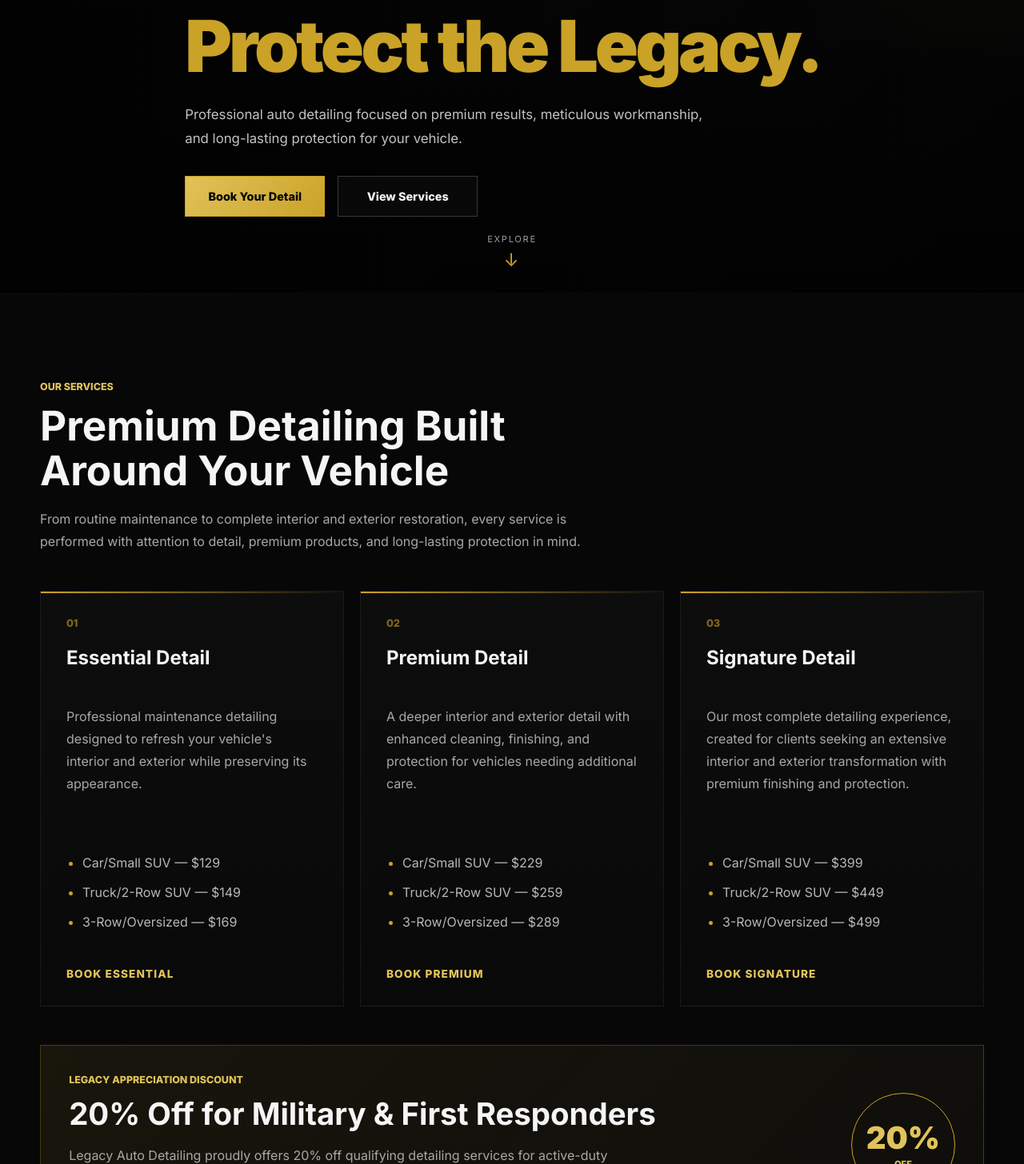
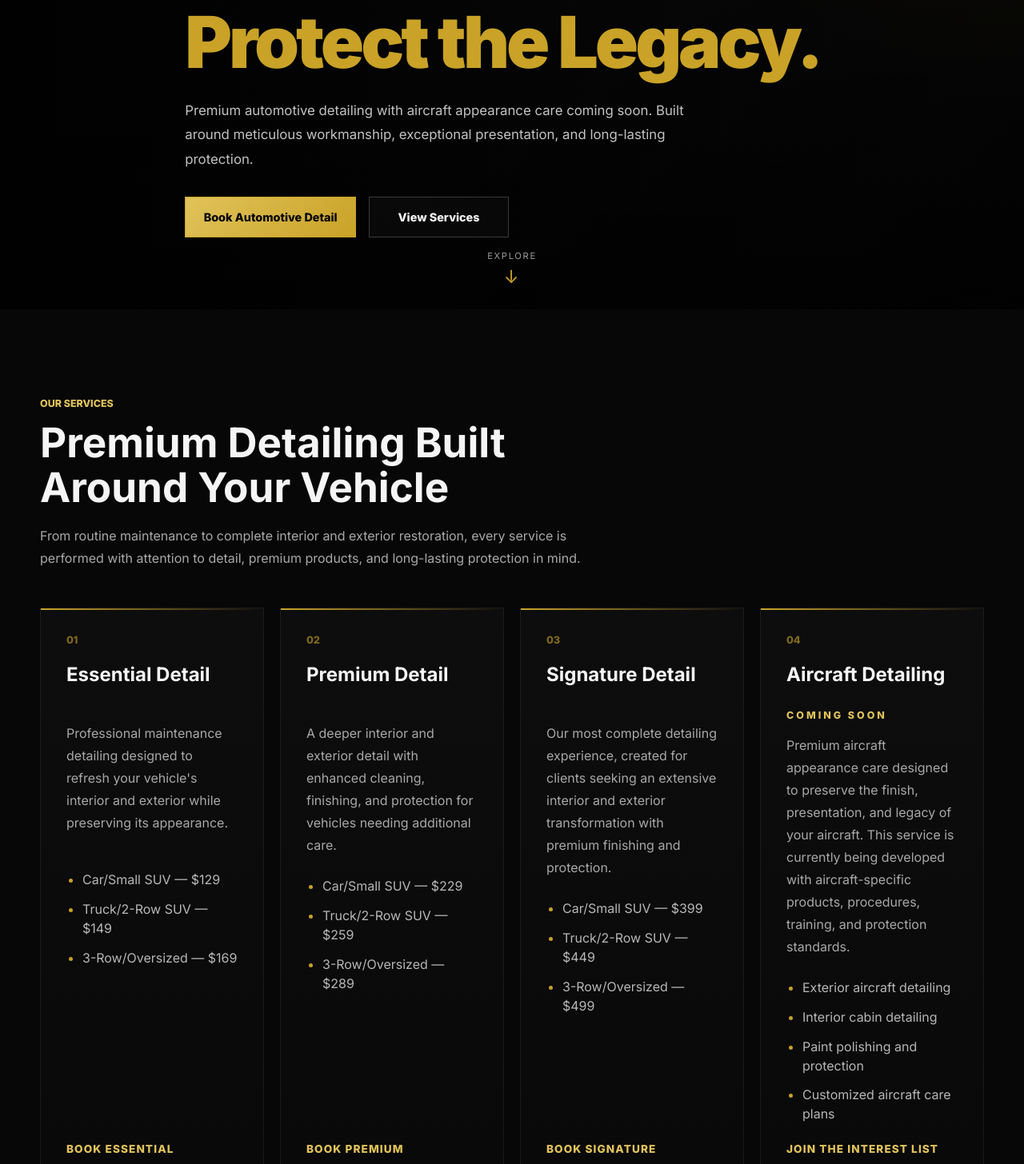
Before and after one commit to Herst22/legacy-auto-detailing, a Next.js app: page / in a window 1280 px wide. Shown: the part 434-1890 px from the top of the page at 80% size. Built offline with nearby package versions, Linux system fonts and the light colour scheme.

Commit message:
Add aircraft detailing coming soon updates

```diff
--- a/app/globals.css
+++ b/app/globals.css
@@ -1641,3 +1641,13 @@ section {
   text-justify: none !important;
   word-spacing: normal !important;
 }
+/* Fix stretched word spacing in Our Promise and Footer */
+.promise-content p,
+.footer-brand p,
+.footer-bottom p {
+  text-align: center !important;
+  text-align-last: auto !important;
+  word-spacing: normal !important;
+  letter-spacing: normal !important;
+  white-space: normal !important;
+}
--- a/app/layout.tsx
+++ b/app/layout.tsx
@@ -11,12 +11,13 @@ export const metadata: Metadata = {
   metadataBase: new URL("https://legacyautodetailingar.com"),
 
   title: {
-    default: "Legacy Auto Detailing LLC | Premium Auto Detailing",
+    default:
+      "Legacy Auto Detailing LLC | Premium Automotive Detailing",
     template: "%s | Legacy Auto Detailing LLC",
   },
 
   description:
-    "Premium auto detailing in Arkansas offering professional interior and exterior detailing, monthly memberships, and premium vehicle care.",
+    "Premium mobile automotive detailing in Arkansas offering interior and exterior detailing, monthly memberships, and professional vehicle care. Aircraft detailing services are coming soon.",
 
   keywords: [
     "Legacy Auto Detailing",
@@ -27,6 +28,9 @@ export const metadata: Metadata = {
     "Exterior Detailing",
     "Premium Auto Detailing",
     "Arkansas Auto Detailer",
+    "Aircraft Detailing Coming Soon",
+    "Aircraft Detailing Arkansas",
+    "Private Aircraft Detailing",
   ],
 
   authors: [{ name: "Legacy Auto Detailing LLC" }],
@@ -34,7 +38,7 @@ export const metadata: Metadata = {
   publisher: "Legacy Auto Detailing LLC",
 
   applicationName: "Legacy Auto Detailing LLC",
-  category: "Automotive",
+  category: "Automotive Detailing",
 
   robots: {
     index: true,
@@ -42,9 +46,10 @@ export const metadata: Metadata = {
   },
 
   openGraph: {
-    title: "Legacy Auto Detailing LLC",
+    title:
+      "Legacy Auto Detailing LLC | Automotive Care & Aircraft Detailing Coming Soon",
     description:
-      "Premium auto detailing with professional results, monthly memberships, and 20% discounts for military and first responders.",
+      "Premium mobile automotive detailing, monthly maintenance memberships, and future aircraft detailing services built around quality, precision, and protection.",
     url: "https://legacyautodetailingar.com",
     siteName: "Legacy Auto Detailing LLC",
     locale: "en_US",
@@ -53,9 +58,10 @@ export const metadata: Metadata = {
 
   twitter: {
     card: "summary_large_image",
-    title: "Legacy Auto Detailing LLC",
+    title:
+      "Legacy Auto Detailing LLC | Premium Automotive Detailing",
     description:
-      "Premium automotive detailing built around quality, protection, and exceptional care.",
+      "Premium automotive detailing built around quality, protection, and exceptional care. Aircraft detailing services are coming soon.",
   },
 
   icons: {
--- a/components/About.tsx
+++ b/components/About.tsx
@@ -11,21 +11,24 @@ export default function About() {
         <div className="about-content">
           <p>
             Legacy Auto Detailing was created with one goal in mind: provide
-            premium vehicle care with the kind of attention to detail,
-            professionalism, and pride that customers can trust.
+            premium automotive care with the attention to detail,
+            professionalism, and pride our customers can trust.
           </p>
 
           <p>
-            We believe a vehicle is more than transportation. It represents
-            hard work, investment, memories, and pride of ownership. That is
-            why every service is approached with care, precision, and respect
-            for the vehicle in front of us.
+            We believe what you drive—or fly—represents more than
+            transportation. It represents hard work, investment, memories, and
+            pride of ownership. That is why every service is approached with
+            care, precision, and respect.
           </p>
 
           <p>
-            From routine maintenance to deeper restoration-focused detailing,
-            our mission is simple: preserve the finish, protect the investment,
-            and help every vehicle leave looking its absolute best.
+            From routine automotive maintenance to deeper
+            restoration-focused detailing, our mission is simple: preserve the
+            finish, protect the investment, and deliver an exceptional result.
+            As Legacy continues to grow, we are also developing specialized
+            aircraft detailing services built around aircraft-specific
+            products, procedures, training, and protection standards.
           </p>
         </div>
       </div>
--- a/components/Contact.tsx
+++ b/components/Contact.tsx
@@ -30,7 +30,7 @@ export default function Contact() {
     <div className="contact-heading">
      <p className="section-eyebrow">CONTACT LEGACY</p>
 
-     <h2>Ready to Give Your Vehicle the Care It Deserves?</h2>
+     <h2>Ready to Protect What You Drive-or Fly?</h2>
 
      <p>
       Have a question, need help choosing a service, or ready to book your
@@ -106,7 +106,7 @@ export default function Contact() {
        />
       </div>
 <div className="contact-field">
-  <label htmlFor="vehicle">VEHICLE</label>
+  <label htmlFor="vehicle">VEHICLE OR AIRCRAFT</label>
   <input
     id="vehicle"
     name="vehicle"
@@ -135,7 +135,7 @@ export default function Contact() {
     id="address"
     name="address"
     type="text"
-    placeholder="Service address"
+    placeholder="Service address or airport location"
   />
 </div>
 
@@ -173,6 +173,9 @@ export default function Contact() {
         <option value="Interior Detail">Interior Detail</option>
         <option value="Full Detail">Full Detail</option>
         <option value="Membership">Monthly Membership</option>
+        <option value="Aircraft Detailing Interest List">
+ Aircraft Detailing — Interest List
+</option>
         <option value="Other">Other / Question</option>
        </select>
       </div>
--- a/components/Hero.tsx
+++ b/components/Hero.tsx
@@ -15,7 +15,10 @@ export default function Hero() {
             marginBottom: "20px",
           }}
         />
-        <p className="hero-eyebrow">PREMIUM AUTOMOTIVE CARE</p>
+
+        <p className="hero-eyebrow">
+          PREMIUM AUTOMOTIVE CARE • AIRCRAFT DETAILING COMING SOON
+        </p>
 
         <h1 className="hero-title">
           Preserve the Finish.
@@ -23,8 +26,9 @@ export default function Hero() {
         </h1>
 
         <p className="hero-description">
-          Professional auto detailing focused on premium results, meticulous
-          workmanship, and long-lasting protection for your vehicle.
+          Premium automotive detailing with aircraft appearance care coming
+          soon. Built around meticulous workmanship, exceptional presentation,
+          and long-lasting protection.
         </p>
 
         <div className="hero-buttons">
@@ -34,7 +38,7 @@ export default function Hero() {
             rel="noopener noreferrer"
             className="hero-primary-button"
           >
-  Book Your Detail
+            Book Automotive Detail
           </a>
 
           <a href="#services" className="hero-secondary-button">
--- a/components/OurPromise.tsx
+++ b/components/OurPromise.tsx
@@ -1,30 +1,34 @@
 export default function OurPromise() {
+  const paragraphStyle = {
+    display: "block",
+    width: "100%",
+    maxWidth: "700px",
+    margin: "0 auto 1.4rem",
+    color: "#a8a8a8",
+    fontSize: "1rem",
+    lineHeight: 1.8,
+    textAlign: "left" as const,
+    wordSpacing: "0px",
+    letterSpacing: "0px",
+    whiteSpace: "normal" as const,
+  };
+
   return (
     <section id="our-promise" className="promise-section">
       <div className="promise-container">
         <div className="promise-heading">
           <p className="section-eyebrow">OUR PROMISE</p>
-
           <h2>Quality You Can See. Service You Can Trust.</h2>
         </div>
 
         <div className="promise-content">
-          <p>
-            At Legacy Auto Detailing, every vehicle receives the time,
-            attention, and care it deserves. We do not believe in rushing
-            through a job or cutting corners just to finish faster.
-          </p>
+          <div style={paragraphStyle}>At Legacy Auto Detailing, every vehicle receives the time, attention, and care it deserves. We do not believe in rushing through a job or cutting corners just to finish faster.</div>
 
-          <p>
-            Our promise is to provide dependable service, clear communication,
-            and a professional finish that reflects the standards behind the
-            Legacy name.
-          </p>
+          <div style={paragraphStyle}>Our promise is to provide dependable service, clear communication, and a professional finish that reflects the standards behind the Legacy name.</div>
 
-          <p>
-            If something is not right, we address it. Your satisfaction and the
-            quality of our work will always come first.
-          </p>
+          <div style={paragraphStyle}>As we develop our future aircraft detailing services, those same standards will guide every product, procedure, and protection method we introduce. Whether it drives or flies, your investment deserves precision, professionalism, and respect.</div>
+
+          <div style={paragraphStyle}>If something is not right, we address it. Your satisfaction and the quality of our work will always come first.</div>
         </div>
       </div>
     </section>
--- a/components/Services.tsx
+++ b/components/Services.tsx
@@ -78,6 +78,29 @@ export default function Services() {
               Book Signature
             </a>
           </article>
+          <article className="service-card">
+            <p className="service-number">04</p>
+            <h3>Aircraft Detailing</h3>
+            <div className="membership-tier">COMING SOON</div>
+
+            <p>
+              Premium aircraft appearance care designed to preserve the finish,
+              presentation, and legacy of your aircraft. This service is
+              currently being developed with aircraft-specific products,
+              procedures, training, and protection standards.
+            </p>
+
+            <ul className="membership-features">
+              <li>Exterior aircraft detailing</li>
+              <li>Interior cabin detailing</li>
+              <li>Paint polishing and protection</li>
+              <li>Customized aircraft care plans</li>
+            </ul>
+
+            <a href="#contact" className="service-link">
+              Join the Interest List
+            </a>
+          </article>
         </div>
 
         <div className="discount-banner">
--- a/components/WhyLegacy.tsx
+++ b/components/WhyLegacy.tsx
@@ -8,41 +8,47 @@ export default function WhyLegacy() {
           <h2>Detailing Built Around Trust.</h2>
 
           <p>
-            Every service is built around quality, consistency, and respect for
-            your vehicle.
+            Every automotive service—and every future aircraft service—is
+            built around quality, consistency, precision, and respect for your
+            investment.
           </p>
         </div>
 
         <div className="why-legacy-grid">
           <div className="why-legacy-card">
             <h3>Premium Attention to Detail</h3>
+
             <p>
-              We focus on the small details that separate an ordinary wash from
-              a professional finish.
+              We focus on the small details that separate ordinary cleaning
+              from a professional, presentation-ready finish.
             </p>
           </div>
 
           <div className="why-legacy-card">
             <h3>Convenient Mobile Service</h3>
+
             <p>
-              We bring professional detailing directly to you, making premium
-              vehicle care easier and more convenient.
+              We bring professional automotive detailing directly to you,
+              making premium vehicle care easier and more convenient.
             </p>
           </div>
 
           <div className="why-legacy-card">
             <h3>Quality Over Quantity</h3>
+
             <p>
-              We would rather take the time to do the job correctly than rush
-              through a vehicle just to move on to the next one.
+              We take the time required to perform each service correctly
+              instead of rushing through your investment to reach the next job.
             </p>
           </div>
 
           <div className="why-legacy-card">
             <h3>Respect for Your Investment</h3>
+
             <p>
-              Every vehicle is treated with care, professionalism, and the same
-              level of pride we would expect for our own.
+              Every vehicle is treated with care, professionalism, and pride.
+              Our future aircraft services are being developed around that same
+              standard.
             </p>
           </div>
         </div>
```
Also changed, not shown: components/Footer.tsx (+26 -9 lines). Lines whose indentation alone changed are shown as unchanged.
